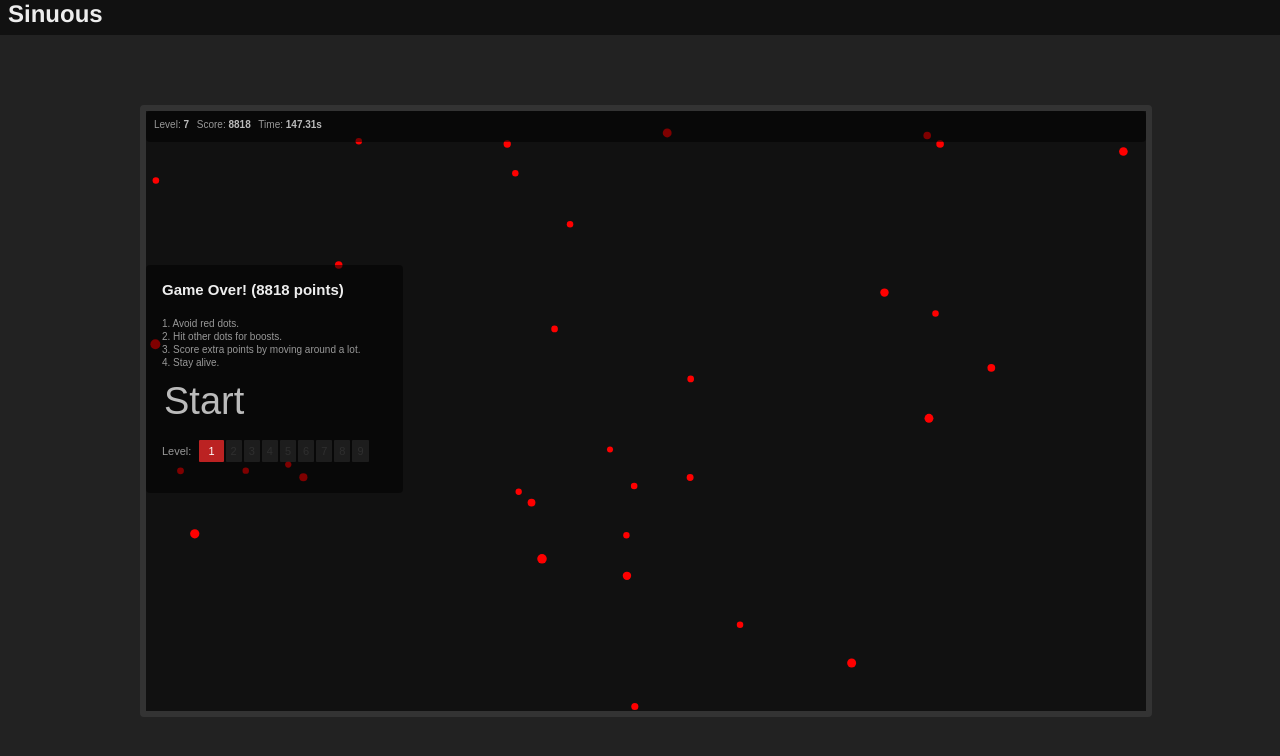
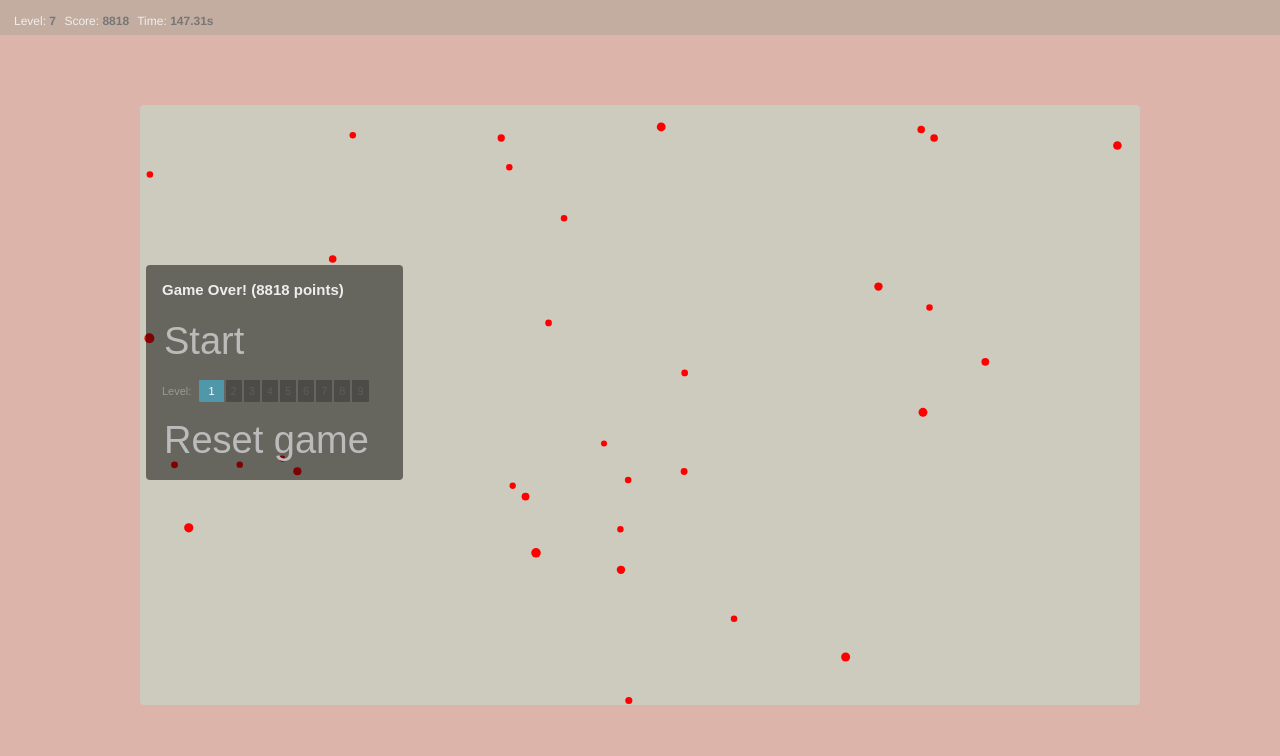
Before and after one commit to fakeelkin/fakeelkin.github.io, a plain HTML site: page index.htm in a window 1280 px wide. Drawn offline with Linux system fonts and the light colour scheme; no server answers.

Commit message:
Статический header, чистый css, новые цвета

```diff
--- a/css/main.css
+++ b/css/main.css
@@ -1,17 +1,10 @@
-
-/**
- * Fonts
- */
 @font-face {
 	font-family: Helvetica;
 }
 
-/**
- * Global styles
- */
 html, body {
 	font-family: Helvetica, Arial, sans-serif;
-	color: #222222;
+	background-color: #dcb4aa;
 	font-size: 12px;
 	overflow: hidden;
 	height: 100%;
@@ -26,10 +19,6 @@ a, a:hover {
 	-webkit-transition: all .08s linear;
 }
 
-
-/**
- * Main canvas
- */
 #game {
 	position: relative;
 	left: 50%;
@@ -41,23 +30,16 @@ a, a:hover {
 
 canvas {
 	cursor: crosshair;
-	background-color: #111111;
-	border: 6px #333333 solid;
+	background-color: #cdcbbd;
+	border: 0px;
 	border-radius: 4px;
 	display: none;
 }
 
-header, footer, section {
-	display: block;
-}
-
-/**
- *
- */
 header {
 	margin: 0;
 	padding: 0 8px 8px 8px;
-	background-color: rgba( 0, 0, 0, 0.5 );
+	background-color: rgba( 171, 168, 151, 0.5 );
 	color: #eee;
 	overflow: hidden;
 	width: 100%;
@@ -68,11 +50,7 @@ header {
 	-o-transition: height .22s ease-out;
 	-moz-transition: height .22s ease-out;
 	-webkit-transition: height .22s ease-out;
-}
-
-	header.open {
-		height: 200px;
-		-webkit-box-shadow: 0 1px 6px #000;
+	display: block;
 }
 
 header h1 {
@@ -80,77 +58,6 @@ header {
 	float: left;
 }
 
-	header .header-instruction {
-		font-size: 10px;
-		font-style: italic;
-		color: #999;
-		float: left;
-		margin: 13px 0 0 15px;
-		transition: opacity .18s linear;
-		-o-transition: opacity .18s linear;
-		-moz-transition: opacity .18s linear;
-		-webkit-transition: opacity .18s linear;
-	}
-
-		header.open .header-instruction {
-			opacity: 0;
-		}
-
-	header div.extra {
-		margin: 45px 0 0 20px;
-		clear: both;
-		transition: opacity .18s linear;
-		-o-transition: opacity .18s linear;
-		-moz-transition: opacity .18s linear;
-		-webkit-transition: opacity .18s linear;
-	}
-
-		header.open div.extra {
-
-		}
-
-		header div.extra h3 {
-			margin-bottom: 10px;
-		}
-
-		header a {
-			padding: 2px 4px 2px 2px;
-			color: #999;
-
-			transition: all .1s ease-in;
-			-o-transition: all .1s ease-out;
-			-moz-transition: all .1s ease-out;
-			-webkit-transition: all .1s ease-out;
-		}
-			header a:hover {
-				padding: 2px 4px 2px 2px;
-				color: #ddd;
-				background-color: #333;
-				border-radius: 1px;
-			}
-
-		header section {
-			float: left;
-			padding: 0 25px;
-			border-left: 1px #333 solid;
-			height: 140px;
-		}
-		#affiliation {
-		}
-
-			#affiliation img {
-				margin-top: 4px;
-			}
-			#affiliation a {
-				padding: 0px;
-			}
-			#affiliation a:hover {
-				padding: 0px;
-			}
-
-/**
- * Shared for game UI.
- */
 div.ui {
 	font-family: Arial, Helvetica, sans-serif;
 	font-size: 10px;
@@ -162,9 +69,6 @@ div.ui {
 	float: left;
 }
 
-/**
- * Game Status
- */
 #game-status {
 		width: 984px;
 		height: 15px;
@@ -175,19 +79,11 @@ div.ui {
 }
 
 #game-status span {
-			color: #bbbbbb;
+		color: #777;
 		font-weight: bold;
 		margin-right: 5px;
 }
 
-		#game-status .fps {
-			float: right;
-		}
-
-
-/**
- * Game Panels
- */
 #game-panels {
 	width: 1000px;
 	position: absolute;
@@ -200,21 +96,9 @@ div.ui {
 	color: #eeeeee;
 }
 
-	#game-panels div.ui ul.instructions {
-		margin: 10px 0;
-	}
-
-	#game-panels div.ui ul.instructions li {
-		margin: 0 0 2px 0;
-	}
-
 #game-panels div.ui #level-selector {
 	margin: 20px 0;
 	font-size: 11px;
-	}
-
-		#game-panels div.ui #level-selector span {
-
 }
 
 #game-panels div.ui #level-selector ul.levels {
@@ -243,7 +127,7 @@ div.ui {
 
 #game-panels div.ui #level-selector ul.levels li.selected {
 	cursor: default;
-				background: #bb2222;
+	background: #5098a9;
 	padding: 5px 9px;
 }
 
--- a/css/reset.css
+++ b/css/reset.css
@@ -1,4 +1,3 @@
-html{color:#000;background:#222222;}
 a{cursor:pointer;}
 html,body,div,dl,dt,dd,ul,ol,li,h1,h2,h3,h4,h5,h6,pre,code,form,fieldset,legend,input,textarea,p,blockquote,th,td{margin:0;padding:0;}
 table{border-collapse:collapse;border-spacing:0;}
--- a/index.htm
+++ b/index.htm
@@ -15,25 +15,14 @@
 
 <body>
     <header class="">
-        <h1>Sinuous</h1>
-        <div class="extra">
-            <h3>Settings</h3>
-            <ul>
-                <li><a id="reset-button" href="#">Reset game</a></li>
-            </ul>
+        <div id="game-status" style="left: 6px; top: 6px; display: block;">
+            Level: <span>7</span> Score: <span>8818</span> Time: <span>147.31s</span>
         </div>
     </header>
     <div id="game">
-        <div id="game-status" class="ui" style="left: 6px; top: 6px; display: block;">Level: <span>7</span> Score: <span>8818</span> Time: <span>147.31s</span></div>
         <div id="game-panels" style="left: 6px; top: 150px; display: block;">
             <div id="message" class="ui">
                 <h2 id="title">Game Over! (8818 points)</h2>
-                <ul class="instructions">
-                    <li>1. Avoid red dots.</li>
-                    <li>2. Hit other dots for boosts.</li>
-                    <li>3. Score extra points by moving around a lot.</li>
-                    <li>4. Stay alive.</li>
-                </ul>
                 <a href="#" id="start-button">Start</a>
                 <div id="level-selector">
                     <span>Level:</span>
@@ -48,6 +37,9 @@
                         <li data-level="8" class="locked">8</li>
                         <li data-level="9" class="locked">9</li>
                     </ul>
+                </div>
+                <div>
+                    <a id="reset-button" href="#">Reset game</a>
                 </div>
             </div>
 
@@ -65,7 +57,7 @@
         !window.jQuery && document.write(unescape('%3Cscript src="../js/libs/jquery-1.5.2.min.js"%3E%3C/script%3E'))
     </script>
     <!--<script src="js/swfobject.js"></script>-->
-    <script src="js/sinuous.js"></script>
+		<script src="js/sinuous.js"></script>
 	</body>
 
 </html>
--- a/js/sinuous.js
+++ b/js/sinuous.js
@@ -418,7 +418,6 @@ var SinuousWorld = new function() {
             scoreText = "Level: <span>" + r + "</span>";
             scoreText += " Score: <span>" + Math.round(m) + "</span>";
             scoreText += " Time: <span>" + Math.round(100 * (((new Date).getTime() - Q) / 1E3)) / 100 + "s</span>";
-            scoreText += ' <p class="fps">FPS: <span>' + Math.round(B) + " (" + Math.round(100 * Math.max(Math.min(B / M, M), 0)) + "%)</span></p>";
             w.innerHTML = scoreText
         }
         ma || requestAnimFrame(fa)
@@ -575,7 +574,6 @@ var SinuousWorld = new function() {
         };
     v = y = k = c = 0;
     var B = {
-            fps: 0,
             fpsMin: 1E3,
             fpsMax: 0
         },
@@ -591,7 +589,7 @@ var SinuousWorld = new function() {
         D = document.getElementsByTagName("header")[0];
         x = document.getElementById("game-panels");
         w = document.getElementById("game-status");
-        document.getElementById("message");
+        //document.getElementById("message");
         J = document.getElementById("promotion");
         sa = document.getElementById("title");
         R = document.getElementById("level-selector");
```
Lines whose indentation alone changed are shown as unchanged.
